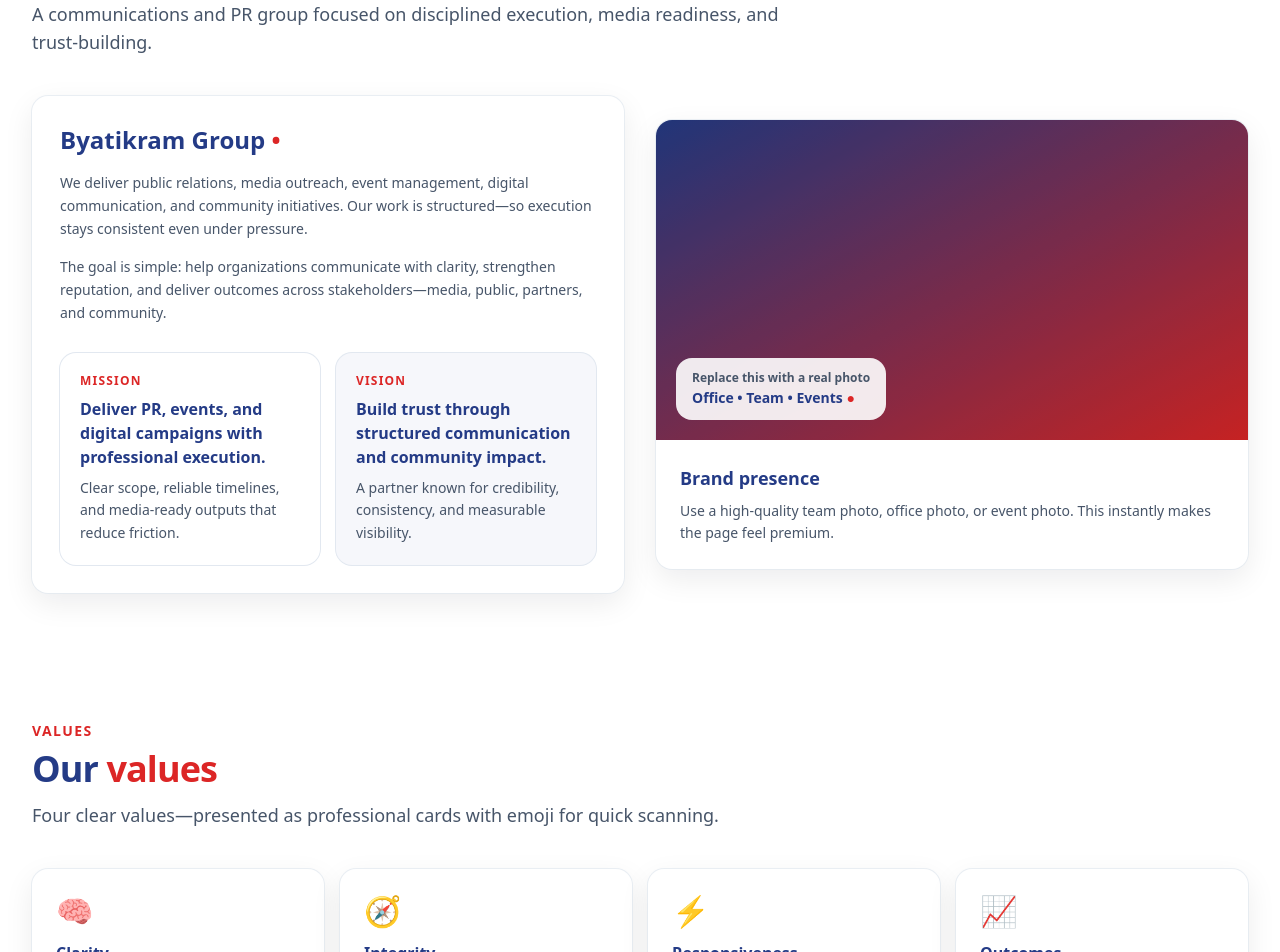
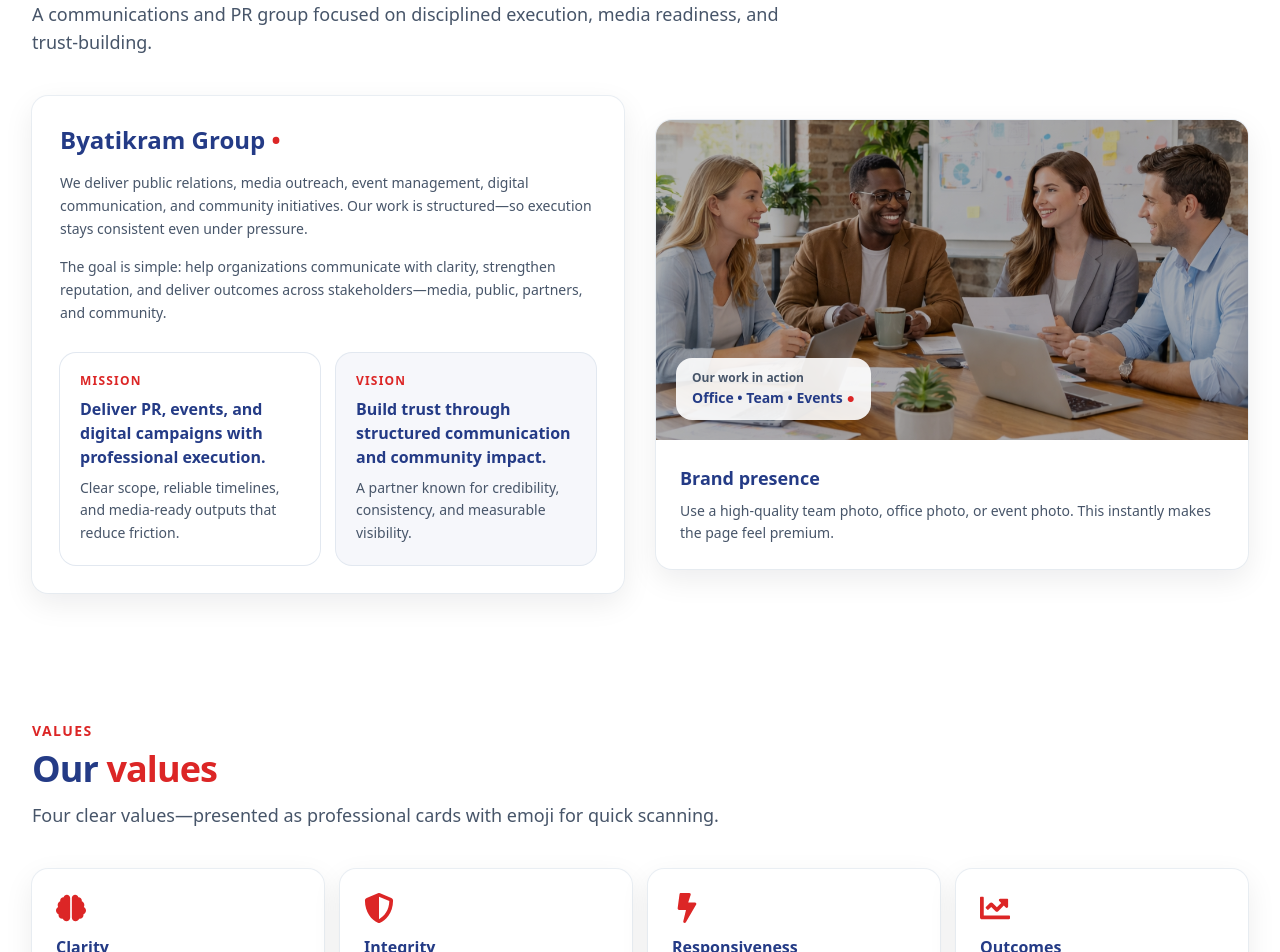
Before and after one commit to karismita27/byatikram_group_portfolio, a React (Vite) app: page /about in a window 1280 px wide. Shown: the part 240-1192 px from the top of the page. Built offline with nearby package versions, Linux system fonts and the light colour scheme.

Commit message:
icons changed

```diff
--- a/package.json
+++ b/package.json
@@ -12,6 +12,7 @@
     "lucide-react": "^0.474.0",
     "react": "^18.3.1",
     "react-dom": "^18.3.1",
+    "react-icons": "^5.5.0",
     "react-router-dom": "^6.26.2"
   },
   "devDependencies": {
--- a/src/pages/About.jsx
+++ b/src/pages/About.jsx
@@ -1,12 +1,14 @@
 import React from "react";
 import SectionShell from "../components/site/SectionShell.jsx";
 import { units } from "../data/units.js";
+import aboutImg from "../assets/images/about.png";
+import { FaBrain, FaShieldAlt, FaBolt, FaChartLine, }from "react-icons/fa";
 
 const values = [
-  { emoji: "🧠", title: "Clarity", desc: "We simplify complexity into messaging that stakeholders understand quickly." },
-  { emoji: "🧭", title: "Integrity", desc: "Credibility is non-negotiable—facts, tone, and responsibility matter." },
-  { emoji: "⚡", title: "Responsiveness", desc: "Fast, disciplined execution with clear ownership and timelines." },
-  { emoji: "📈", title: "Outcomes", desc: "We measure progress—coverage, sentiment, and business relevance." },
+  { icon: FaBrain, title: "Clarity", desc: "We simplify complexity into messaging that stakeholders understand quickly." },
+  { icon: FaShieldAlt, title: "Integrity", desc: "Credibility is non-negotiable—facts, tone, and responsibility matter." },
+  { icon: FaBolt, title: "Responsiveness", desc: "Fast, disciplined execution with clear ownership and timelines." },
+  { icon: FaChartLine, title: "Outcomes", desc: "We measure progress—coverage, sentiment, and business relevance." },
 ];
 
 export default function About() {
@@ -62,16 +64,24 @@
           </div>
 
           {/* Right: Image (placeholder) */}
+
 <div className="card overflow-hidden">
-            <div className="relative h-64 sm:h-80 bg-gradient-to-br from-brand-indigo to-brand-red">
-              <div className="absolute inset-0 bg-black/10" />
+  <div
+    className="relative h-64 sm:h-80 bg-cover bg-center"
+    style={{ backgroundImage: `url(${aboutImg})` }}
+  >
+    {/* dark overlay for readability */}
+    <div className="absolute inset-0 bg-black/30" />
+
+    {/* label */}
     <div className="absolute bottom-5 left-5 rounded-2xl bg-white/90 px-4 py-3">
-                <div className="text-xs font-semibold text-slate-600">Replace this with a real photo</div>
+      <div className="text-xs font-semibold text-slate-600">Our work in action</div>
       <div className="mt-0.5 text-sm font-semibold text-brand-indigo">
         Office • Team • Events <span className="text-brand-red">●</span>
       </div>
     </div>
   </div>
+
   <div className="p-6">
     <h2 className="text-lg font-semibold text-brand-indigo">Brand presence</h2>
     <p className="mt-2 text-sm text-slate-600 leading-relaxed">
@@ -95,7 +105,7 @@
         <div className="grid gap-4 sm:grid-cols-2 lg:grid-cols-4">
           {values.map((v) => (
             <div key={v.title} className="card p-6 card-hover">
-              <div className="text-3xl">{v.emoji}</div>
+              <div className="text-3xl text-brand-red"> <v.icon /></div>
               <h3 className="mt-3 text-base font-semibold text-brand-indigo">{v.title}</h3>
               <p className="mt-2 text-sm text-slate-600 leading-relaxed">{v.desc}</p>
               <div className="mt-4 h-[2px] w-10 rounded-full bg-brand-red" />
```
Also changed, not shown: 1 other file (tests, documents, lock files or other folders). Lines whose indentation alone changed are shown as unchanged.
